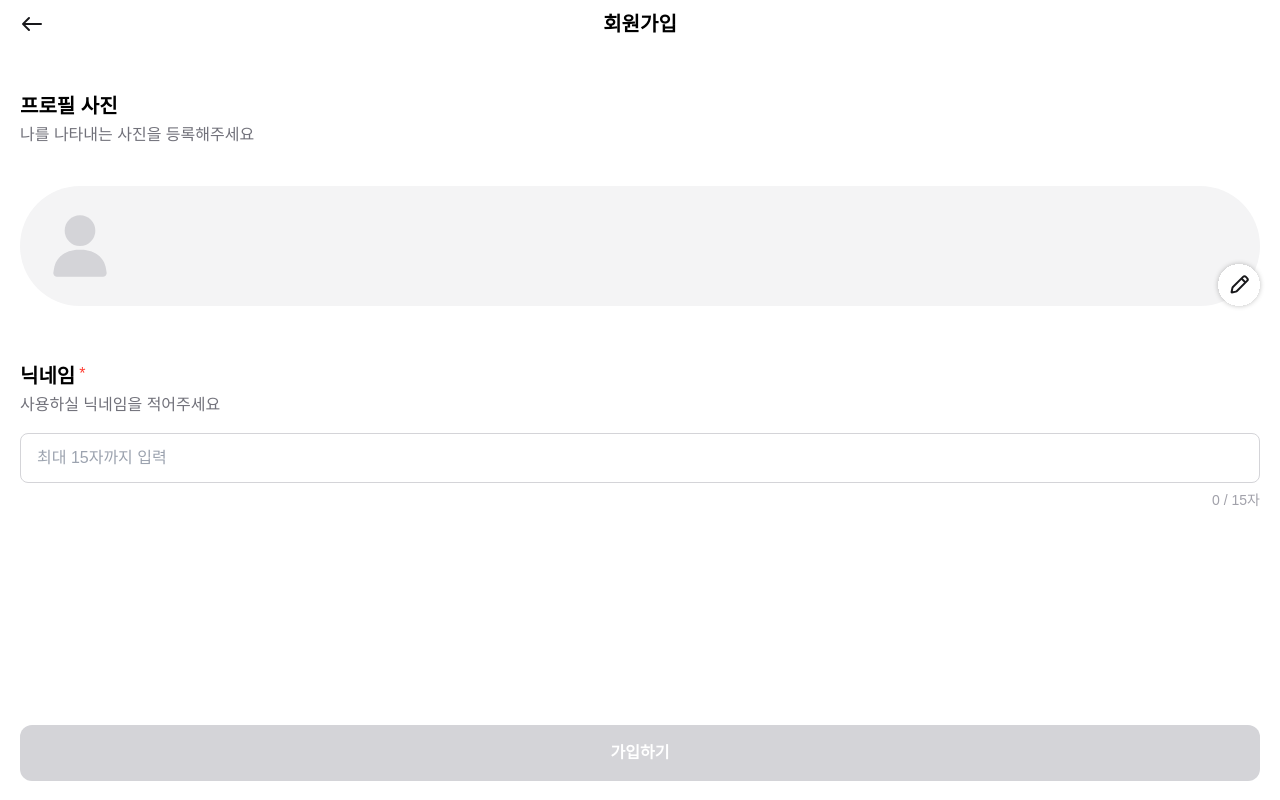
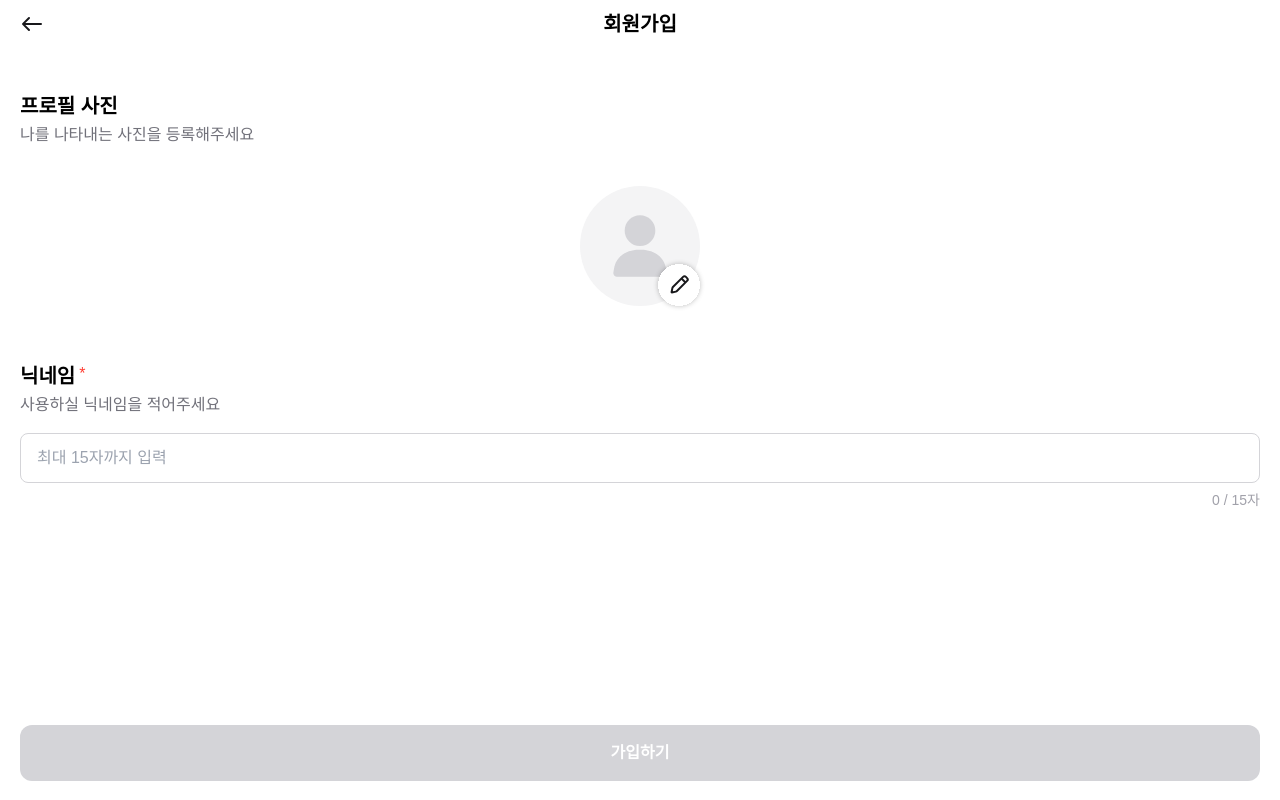
Before and after one commit to WonYunSun/modak-modak, a Next.js app: page /signup in a window 1280 px wide. Built offline with nearby package versions, Linux system fonts and the light colour scheme; a web font is replaced by a local one; what tailwindcss-animated would draw is missing.

Commit message:
fix: 미리보기 박스 width, height 적용되지 않던 문제 해결

```diff
--- a/src/app/signup/_components/ProfilePreview.tsx
+++ b/src/app/signup/_components/ProfilePreview.tsx
@@ -24,8 +24,10 @@ const ProfilePreview = ({ width, height, name, setValue, imageUrl, className }:
   };
 
   return (
+    // tailwind는 동적으로 클래스를 생성할 수 없어서 box 크기를 props로 받아와 설정할 수 없음
+    // className으로 넣어주거나 사이즈를 정해놓은 부모 박스가 필요
     <div
-      className={`w-[${width}px] h-[${height}px] relative mx-auto ${className}`}
+      className={`relative ${className}`}
       onClick={() => profileRef.current?.click()}
     >
       {profileFile ? (
--- a/src/app/signup/_components/SignupForm.tsx
+++ b/src/app/signup/_components/SignupForm.tsx
@@ -24,9 +24,14 @@ const SignupForm = () => {
     <form className="flex flex-col flex-grow" onSubmit={handleSubmit}>
       <section className="mt-11 mb-14">
         <Label className="mb-10" {...profileLabelProps} />
-        <ProfilePreview width={120} height={120} name="profile" setValue={handleFileChange}/>
+        <ProfilePreview
+          width={120}
+          height={120}
+          name="profile"
+          setValue={handleFileChange}
+          className="w-[120px] h-[120px] mx-auto"
+        />
       </section>
-
       <LabeledTextInput {...inputProps} value={values.nickname} onChange={handleChange} />
       <Button className="full-btn mt-auto mb-[19px]" disabled={!values.nickname} type="submit" label="가입하기" />
     </form>
```
